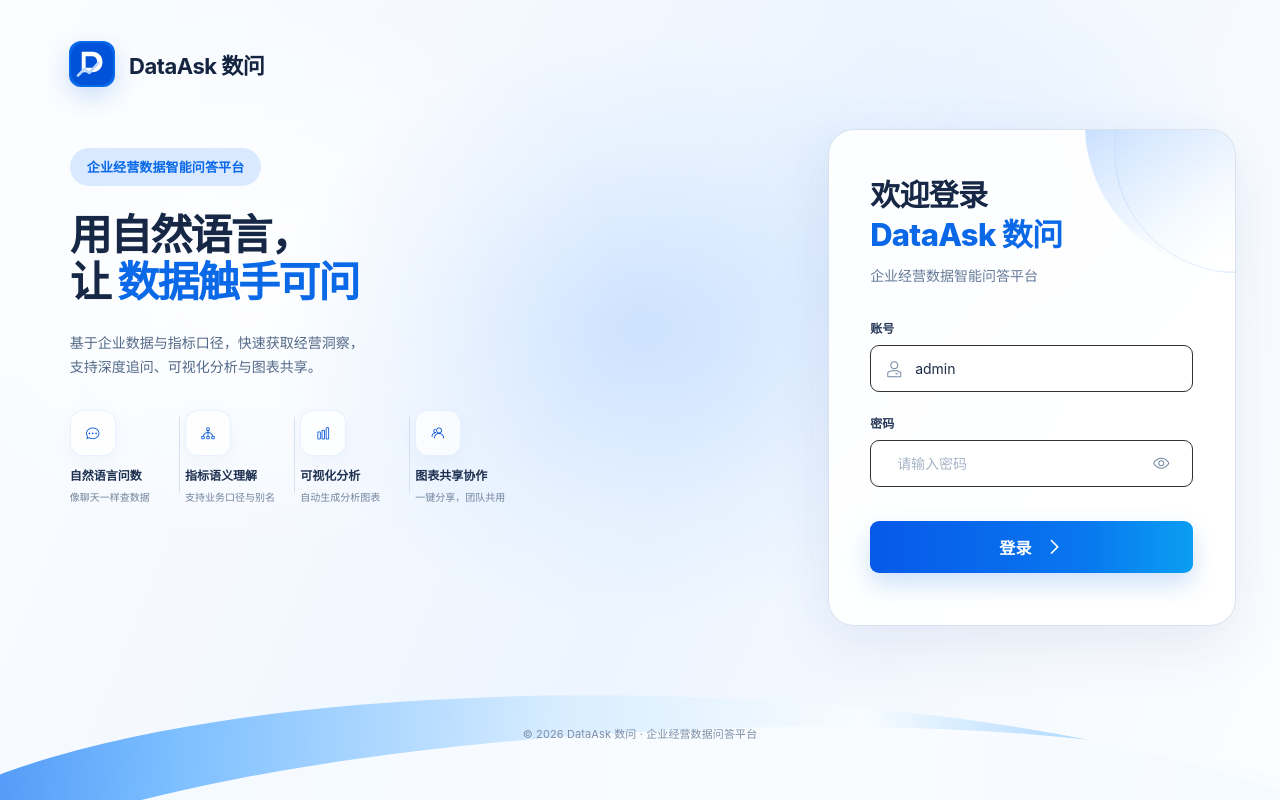
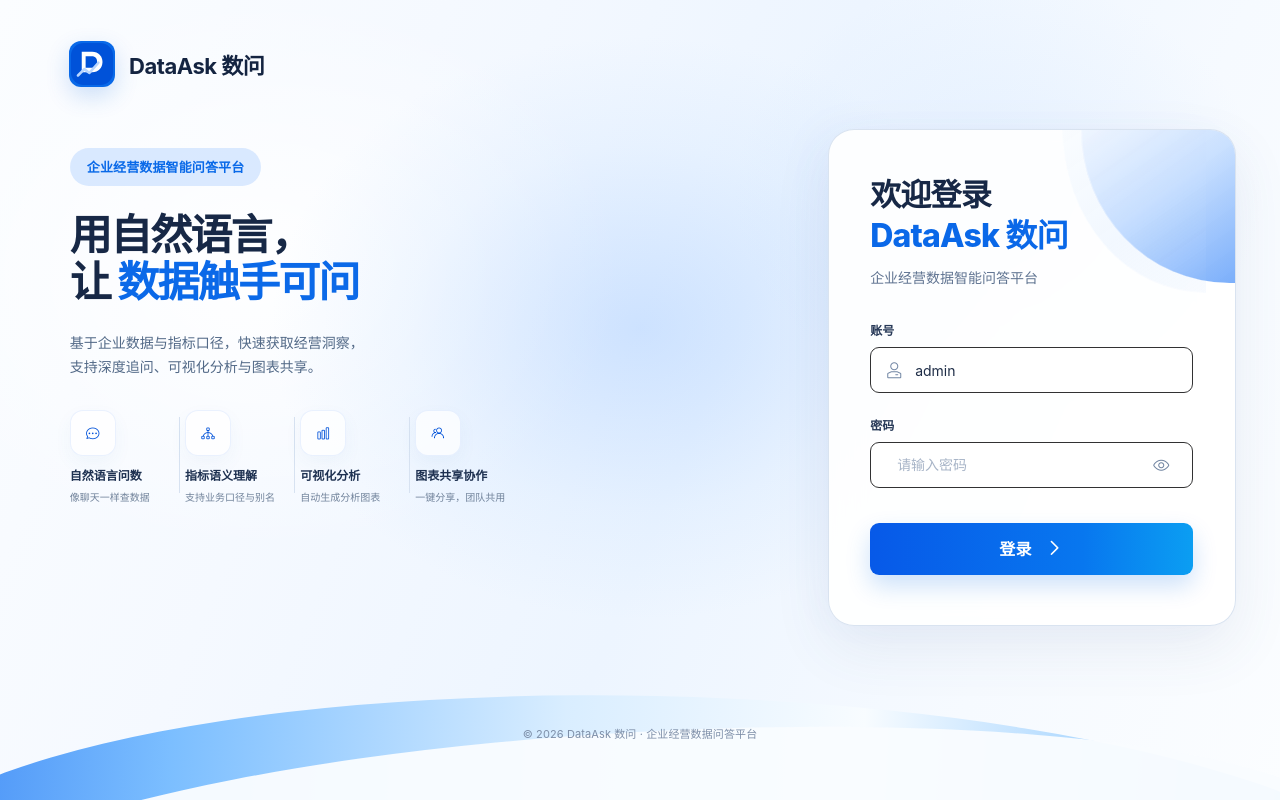
Before and after one commit to NJgaoyang/dataask, a Vue app in the folder web/: page / in a window 1280 px wide. Built offline with nearby package versions, Linux system fonts and the light colour scheme.

Commit message:
style(login): refine welcome card corner arc and title hierarchy

```diff
--- a/web/src/login-v3.css
+++ b/web/src/login-v3.css
@@ -107,29 +107,36 @@
     box-shadow:0 22px 58px rgba(66,91,133,.09),-14px 0 48px rgba(128,177,244,.035);backdrop-filter:blur(16px);overflow:hidden;
   }
   .consumer-pc .login-card::before,
-  .consumer-pc .login-card::after{content:"";position:absolute;pointer-events:none;border-radius:50%;z-index:0}
+  .consumer-pc .login-card::after{
+    content:"";position:absolute;pointer-events:none;z-index:0;
+  }
   .consumer-pc .login-card::before{
-    width:23vw;height:23vw;right:-11.4vw;top:-12.1vw;
+    top:-1px;right:-1px;width:38%;height:31%;
+    border-bottom-left-radius:96% 100%;
     background:linear-gradient(145deg,
-      rgba(72,143,247,.62) 0%,
-      rgba(139,188,255,.34) 38%,
-      rgba(211,231,255,.16) 62%,
-      transparent 76%);
-    border:1px solid rgba(255,255,255,.78);
+      rgba(217,232,255,.34) 0%,
+      rgba(163,202,255,.58) 45%,
+      rgba(104,163,250,.88) 100%);
+    box-shadow:inset 1px 0 0 rgba(255,255,255,.42);
   }
   .consumer-pc .login-card::after{
-    width:19vw;height:19vw;right:-9.7vw;top:-8.0vw;
-    border:1px solid rgba(147,190,250,.26);
-    background:linear-gradient(145deg,rgba(183,214,255,.18),rgba(255,255,255,.05) 68%);
+    top:-1px;right:7.2%;width:35%;height:33%;
+    border-bottom-left-radius:100% 100%;
+    border-left:1px solid rgba(255,255,255,.54);
+    border-bottom:1px solid rgba(255,255,255,.40);
+    background:linear-gradient(145deg,
+      rgba(233,242,255,.22) 0%,
+      rgba(195,219,254,.20) 56%,
+      rgba(157,196,251,.08) 100%);
   }
   .consumer-pc .login-card>*{position:relative;z-index:2}
   .consumer-pc .login-card-head{margin:0 0 4.15vh}
-  .consumer-pc .login-card-head h2{margin:0;line-height:1.16;letter-spacing:-.7px}
+  .consumer-pc .login-card-head h2{margin:0;line-height:1.12;letter-spacing:-.8px}
   .consumer-pc .login-card-head h2 span{display:block}
-  .consumer-pc .login-welcome{color:#172846;font-size:clamp(30px,2.18vw,41px);font-weight:760}
-  .consumer-pc .login-product{margin-top:4px;color:#0b69e8;font-size:clamp(31px,2.25vw,43px);font-weight:760}
+  .consumer-pc .login-welcome{color:#172846;font-size:clamp(31px,2.22vw,42px);font-weight:780}
+  .consumer-pc .login-product{margin-top:5px;color:#0a68e8;font-size:clamp(32px,2.34vw,44px);font-weight:780}
   .consumer-pc .login-card-head p{
-    margin:13px 0 0;color:#657a98;font-size:clamp(14px,1vw,18px);line-height:1.45;
+    margin:14px 0 0;color:#5f7391;font-size:clamp(14px,1.01vw,18px);line-height:1.43;
   }
   .consumer-pc .login-label{
     display:block;margin:0 0 9px;color:#273958;font-size:clamp(12px,.84vw,15px);font-weight:650;
```
Also changed, not shown: web/scripts/pc-design-smoke.mjs (+8 -0 lines), 1 other file (tests, documents, lock files or other folders).
